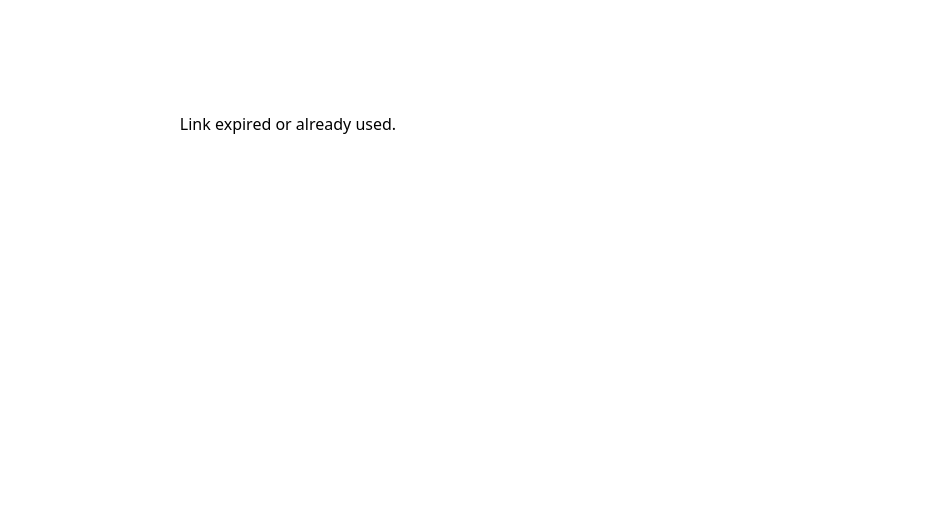
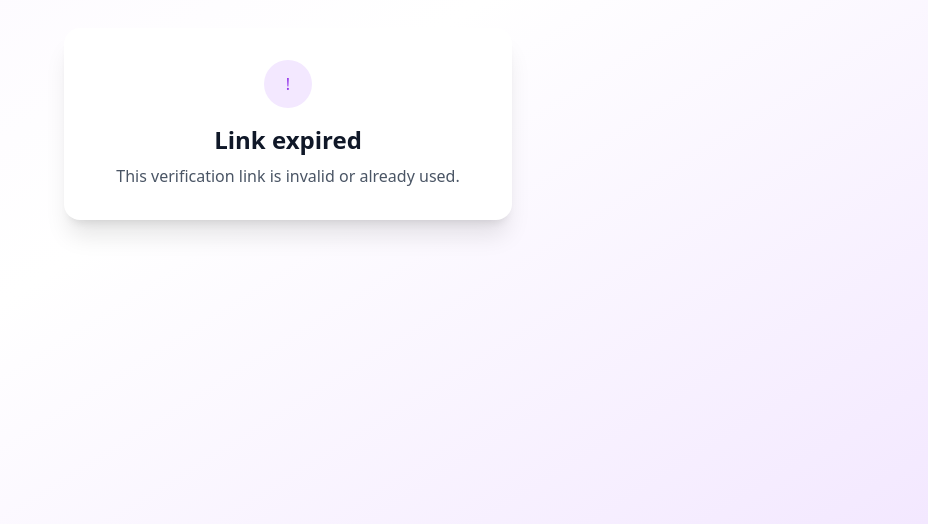
Before and after one commit to evenup25/evenup-web, a Next.js app: page /auth/verify-email in a window 1280 px wide. Shown: the part 276-800 px from the top of the page, without its empty margins (352-1280 px from the left). Built offline with nearby package versions, Linux system fonts and the light colour scheme; no server answers.

Commit message:
UI fixed

```diff
--- a/app/auth/verify-email/page.tsx
+++ b/app/auth/verify-email/page.tsx
@@ -1,6 +1,6 @@
 "use client";
 
-import { useEffect, useState } from "react";
+import { useEffect, useMemo, useState } from "react";
 import { createClient } from "@supabase/supabase-js";
 
 const supabase = createClient(
@@ -13,6 +13,13 @@ type Status = "loading" | "verified" | "expired" | "deleted" | "error";
 export default function VerifyEmailPage() {
   const [status, setStatus] = useState<Status>("loading");
   const [message, setMessage] = useState("");
+  const [countdown, setCountdown] = useState(5);
+  const [deepLink, setDeepLink] = useState<string | null>(null);
+
+  const isMobile = useMemo(() => {
+    if (typeof navigator === "undefined") return false;
+    return /android|iphone|ipad|ipod/i.test(navigator.userAgent);
+  }, []);
 
   useEffect(() => {
     (async () => {
@@ -62,17 +69,14 @@ export default function VerifyEmailPage() {
         }
 
         /* 4️⃣ Build deep link */
-        const email = session.user.email;
-        const redirectUrl = `evenup://auth/verified?verified=1&email=${encodeURIComponent(email ?? "")}`;
+        const email = user.email ?? "";
+        const link = `evenup://auth/verified?verified=1&email=${encodeURIComponent(email)}`;
+        setDeepLink(link);
 
-        /* 5️⃣ 🔥 CRITICAL: destroy WEB session */
+        /* 5️⃣ Kill WEB session */
         await supabase.auth.signOut();
 
-        /* 6️⃣ Redirect to app */
         setStatus("verified");
-        setTimeout(() => {
-          window.location.href = redirectUrl;
-        }, 200);
       } catch (err: any) {
         console.error("[verify-email]", err);
         setMessage(err?.message ?? "Unexpected error");
@@ -81,37 +85,111 @@ export default function VerifyEmailPage() {
     })();
   }, []);
 
-  if (status === "loading") {
-    return <Center>Verifying your email…</Center>;
-  }
+  /* 6️⃣ Mobile auto-redirect countdown */
+  useEffect(() => {
+    if (status !== "verified" || !isMobile || !deepLink) return;
 
-  if (status === "verified") {
-    return <Center>Opening the app…</Center>;
-  }
+    if (countdown === 0) {
+      window.location.href = deepLink;
+      return;
+    }
 
-  if (status === "expired") {
-    return <Center>Link expired or already used.</Center>;
-  }
+    const t = setTimeout(() => setCountdown((c) => c - 1), 1000);
+    return () => clearTimeout(t);
+  }, [status, isMobile, deepLink, countdown]);
 
-  if (status === "deleted") {
-    return <Center>Account deleted. Please sign up again.</Center>;
-  }
+  return (
+    <main className="min-h-screen bg-gradient-to-br from-purple-50 via-white to-purple-100 flex items-center justify-center px-4">
+      <div className="w-full max-w-md rounded-2xl bg-white shadow-xl p-8 text-center">
+        {status === "loading" && <Title>Verifying your email…</Title>}
 
-  return <Center>{message || "Verification failed."}</Center>;
-}
+        {status === "verified" && (
+          <>
+            <Icon success />
+            <Title>Email verified 🎉</Title>
 
-function Center({ children }: { children: React.ReactNode }) {
-  return (
-    <main
-      style={{
-        minHeight: "100vh",
-        display: "flex",
-        alignItems: "center",
-        justifyContent: "center",
-        textAlign: "center",
-      }}
-    >
-      {children}
+            {isMobile ? (
+              <>
+                <p className="mt-2 text-gray-600">
+                  Opening EvenUp app in <span className="font-semibold">{countdown}s</span>
+                </p>
+
+                <PrimaryButton className="mt-6" onClick={() => (window.location.href = deepLink!)}>
+                  Open app now
+                </PrimaryButton>
+              </>
+            ) : (
+              <>
+                <p className="mt-3 text-gray-600">Your email has been verified successfully.</p>
+                <p className="mt-1 text-gray-600">You can now log in from the EvenUp mobile app.</p>
+
+                <PrimaryButton className="mt-6" disabled>
+                  Open the EvenUp app
+                </PrimaryButton>
+              </>
+            )}
+          </>
+        )}
+
+        {status === "expired" && (
+          <>
+            <Icon />
+            <Title>Link expired</Title>
+            <p className="mt-2 text-gray-600">This verification link is invalid or already used.</p>
+          </>
+        )}
+
+        {status === "deleted" && (
+          <>
+            <Icon />
+            <Title>Account deleted</Title>
+            <p className="mt-2 text-gray-600">
+              This account no longer exists. Please sign up again.
+            </p>
+          </>
+        )}
+
+        {status === "error" && (
+          <>
+            <Icon />
+            <Title>Verification failed</Title>
+            <p className="mt-2 text-red-600">{message}</p>
+          </>
+        )}
+      </div>
     </main>
   );
 }
+
+/* ---------- UI Bits ---------- */
+
+function Title({ children }: { children: React.ReactNode }) {
+  return <h1 className="text-2xl font-bold text-gray-900">{children}</h1>;
+}
+
+function PrimaryButton({
+  children,
+  className = "",
+  ...props
+}: React.ButtonHTMLAttributes<HTMLButtonElement>) {
+  return (
+    <button
+      {...props}
+      className={`w-full rounded-xl bg-purple-600 px-4 py-3 text-white font-medium hover:bg-purple-700 transition disabled:opacity-50 ${className}`}
+    >
+      {children}
+    </button>
+  );
+}
+
+function Icon({ success }: { success?: boolean }) {
+  return (
+    <div
+      className={`mx-auto mb-4 h-12 w-12 rounded-full flex items-center justify-center ${
+        success ? "bg-green-100 text-green-600" : "bg-purple-100 text-purple-600"
+      }`}
+    >
+      {success ? "✓" : "!"}
+    </div>
+  );
+}
```
